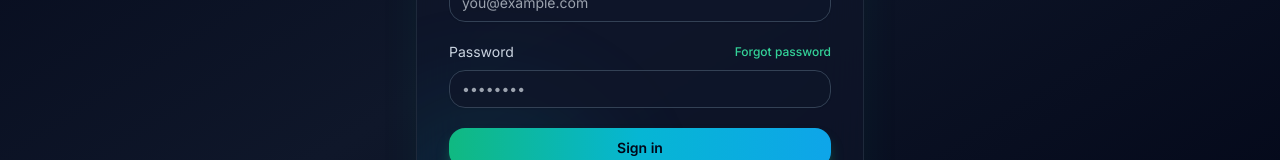
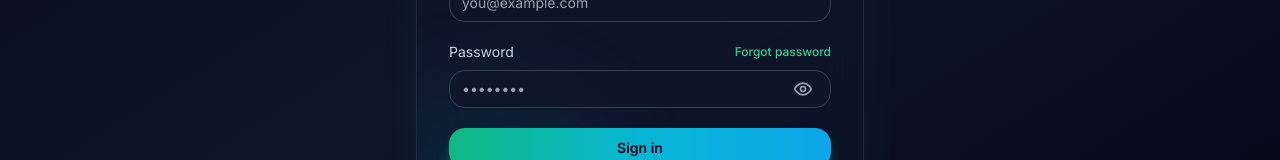
Before and after one commit to Shri704/EduTrack, a React (Vite) app in the folder frontend/: page /auth/login in a window 1280 px wide. Shown: the part 442-602 px from the top of the page. Built offline with nearby package versions, Linux system fonts and the light colour scheme.

Commit message:
CSS Chnaged

```diff
--- a/frontend/src/pages/Home.jsx
+++ b/frontend/src/pages/Home.jsx
@@ -542,7 +542,7 @@ const Home = () => {
                             animationDelay: `${0.8 + i * 0.1}s`,
                           }}
                         />
-                        <span className="text-[8px] text-slate-500 dark:text-slate-600">
+                        <span className="text-[8px] text-slate-500 dark:text-slate-400">
                           {["M", "T", "W", "T", "F", "S", "S"][i]}
                         </span>
                       </div>
@@ -772,7 +772,7 @@ const Home = () => {
             </section>
           </div>
 
-          <div className="mt-10 flex flex-col items-center justify-between gap-4 border-t border-slate-200/60 pt-8 text-[11px] text-slate-500 sm:flex-row dark:border-slate-800/60 dark:text-slate-600">
+          <div className="mt-10 flex flex-col items-center justify-between gap-4 border-t border-slate-200/60 pt-8 text-[11px] text-slate-500 sm:flex-row dark:border-slate-800/60 dark:text-slate-400">
             <p>© {new Date().getFullYear()} EduTrack. Built for educators, by technologists.</p>
             <p className="text-center sm:text-right">Teal · cyan · calm analytics</p>
           </div>
--- a/frontend/src/pages/admin/Branches.jsx
+++ b/frontend/src/pages/admin/Branches.jsx
@@ -77,7 +77,7 @@ const AdminBranches = () => {
       <div className="flex flex-wrap items-end justify-between gap-4">
         <div>
           <h2 className="edu-page-title">Branches</h2>
-          <p className="mt-1 text-xs text-slate-400">
+          <p className="mt-1 text-xs text-slate-600 dark:text-slate-400">
             Add and manage branches (departments/courses).
           </p>
         </div>
@@ -92,7 +92,7 @@ const AdminBranches = () => {
       </div>
 
       {error && (
-        <p className="rounded-xl border border-rose-500/40 bg-rose-500/10 px-3 py-2 text-xs text-rose-200">
+        <p className="rounded-xl border border-rose-500/40 bg-rose-500/10 px-3 py-2 text-xs text-rose-800 dark:text-rose-200">
           {error}
         </p>
       )}
@@ -104,29 +104,29 @@ const AdminBranches = () => {
         >
           <div className="grid gap-3 md:grid-cols-2">
             <div className="space-y-1">
-              <label className="text-slate-300">Branch code</label>
+              <label className="text-slate-700 dark:text-slate-300">Branch code</label>
               <input
                 name="code"
                 placeholder="CSE"
                 required
-                className="w-full rounded-xl border border-slate-700 bg-slate-950/60 px-3 py-2 text-sm text-slate-100 outline-none ring-emerald-500/40 focus:border-emerald-400 focus:ring-2"
+                className="edu-input"
               />
             </div>
             <div className="space-y-1">
-              <label className="text-slate-300">Branch name</label>
+              <label className="text-slate-700 dark:text-slate-300">Branch name</label>
               <input
                 name="name"
                 placeholder="Computer Science"
                 required
-                className="w-full rounded-xl border border-slate-700 bg-slate-950/60 px-3 py-2 text-sm text-slate-100 outline-none ring-emerald-500/40 focus:border-emerald-400 focus:ring-2"
+                className="edu-input"
               />
             </div>
             <div className="space-y-1 md:col-span-2">
-              <label className="text-slate-300">Description (optional)</label>
+              <label className="text-slate-700 dark:text-slate-300">Description (optional)</label>
               <input
                 name="description"
                 placeholder="4-year program, 8 semesters..."
-                className="w-full rounded-xl border border-slate-700 bg-slate-950/60 px-3 py-2 text-sm text-slate-100 outline-none ring-emerald-500/40 focus:border-emerald-400 focus:ring-2"
+                className="edu-input"
               />
             </div>
           </div>
--- a/frontend/src/pages/admin/Dashboard.jsx
+++ b/frontend/src/pages/admin/Dashboard.jsx
@@ -293,20 +293,36 @@ const AdminDashboard = () => {
             Semester health
           </h2>
           <ul className="mt-3 space-y-2.5 text-sm text-slate-600 dark:text-slate-400">
-            <li className="flex gap-2">
+            <li className="flex items-start gap-2 text-left">
               <span className="mt-1.5 h-1.5 w-1.5 shrink-0 rounded-full bg-emerald-500" />
-              Align <strong className="font-medium text-slate-800 dark:text-slate-200">branches</strong>{" "}
-              and <strong className="font-medium text-slate-800 dark:text-slate-200">subjects</strong>{" "}
-              before teachers schedule classes.
+              <p className="min-w-0 flex-1">
+                Align{" "}
+                <strong className="font-medium text-slate-800 dark:text-slate-200">
+                  branches
+                </strong>{" "}
+                and{" "}
+                <strong className="font-medium text-slate-800 dark:text-slate-200">
+                  subjects
+                </strong>{" "}
+                before teachers schedule classes.
+              </p>
             </li>
-            <li className="flex gap-2">
+            <li className="flex items-start gap-2 text-left">
               <span className="mt-1.5 h-1.5 w-1.5 shrink-0 rounded-full bg-cyan-500" />
-              Pull <strong className="font-medium text-slate-800 dark:text-slate-200">reports</strong>{" "}
-              before midterms to catch attendance gaps early.
+              <p className="min-w-0 flex-1">
+                Pull{" "}
+                <strong className="font-medium text-slate-800 dark:text-slate-200">
+                  reports
+                </strong>{" "}
+                before midterms to catch attendance gaps early.
+              </p>
             </li>
-            <li className="flex gap-2">
+            <li className="flex items-start gap-2 text-left">
               <span className="mt-1.5 h-1.5 w-1.5 shrink-0 rounded-full bg-teal-500" />
-              Nudge teachers to stay current on attendance and marks so student dashboards stay trustworthy.
+              <p className="min-w-0 flex-1">
+                Nudge teachers to stay current on attendance and marks so student
+                dashboards stay trustworthy.
+              </p>
             </li>
           </ul>
         </div>
--- a/frontend/src/pages/auth/Login.jsx
+++ b/frontend/src/pages/auth/Login.jsx
@@ -14,6 +14,7 @@ const Login = () => {
 
   const [email, setEmail] = useState("");
   const [password, setPassword] = useState("");
+  const [showPassword, setShowPassword] = useState(false);
   const [loading, setLoading] = useState(false);
   const [error, setError] = useState("");
 
@@ -114,14 +115,59 @@ const Login = () => {
                   Forgot password
                 </Link>
               </div>
+              <div className="relative">
                 <input
-                type="password"
+                  type={showPassword ? "text" : "password"}
                   required
                   value={password}
                   onChange={(e) => setPassword(e.target.value)}
-                className="edu-auth-input"
+                  className="edu-auth-input pr-12"
                   placeholder="••••••••"
                 />
+                <button
+                  type="button"
+                  onClick={() => setShowPassword((v) => !v)}
+                  className="absolute right-3 top-1/2 -translate-y-1/2 rounded-lg p-1.5 text-slate-500 transition hover:bg-slate-100 hover:text-slate-700 focus-visible:outline-none focus-visible:ring-2 focus-visible:ring-emerald-400/60 dark:text-slate-400 dark:hover:bg-slate-800 dark:hover:text-slate-200"
+                  aria-label={showPassword ? "Hide password" : "Show password"}
+                >
+                  {showPassword ? (
+                    <svg
+                      className="h-5 w-5"
+                      fill="none"
+                      viewBox="0 0 24 24"
+                      stroke="currentColor"
+                      strokeWidth={2}
+                      aria-hidden
+                    >
+                      <path
+                        strokeLinecap="round"
+                        strokeLinejoin="round"
+                        d="M3 3l18 18M10.584 10.587a2 2 0 102.828 2.828M9.88 5.09A10.43 10.43 0 0112 5c7 0 10 7 10 7a17.67 17.67 0 01-4.2 5.26M6.11 6.11A17.66 17.66 0 002 12s3 7 10 7a10.43 10.43 0 004.12-.88"
+                      />
+                    </svg>
+                  ) : (
+                    <svg
+                      className="h-5 w-5"
+                      fill="none"
+                      viewBox="0 0 24 24"
+                      stroke="currentColor"
+                      strokeWidth={2}
+                      aria-hidden
+                    >
+                      <path
+                        strokeLinecap="round"
+                        strokeLinejoin="round"
+                        d="M2 12s3-7 10-7 10 7 10 7-3 7-10 7-10-7-10-7Z"
+                      />
+                      <path
+                        strokeLinecap="round"
+                        strokeLinejoin="round"
+                        d="M12 15a3 3 0 100-6 3 3 0 000 6Z"
+                      />
+                    </svg>
+                  )}
+                </button>
+              </div>
             </div>
 
             <button
```
Lines whose indentation alone changed are shown as unchanged.
